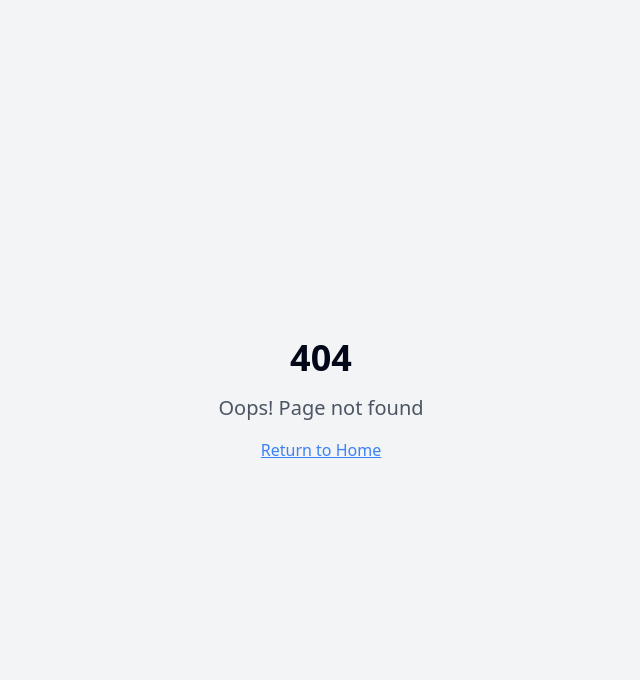
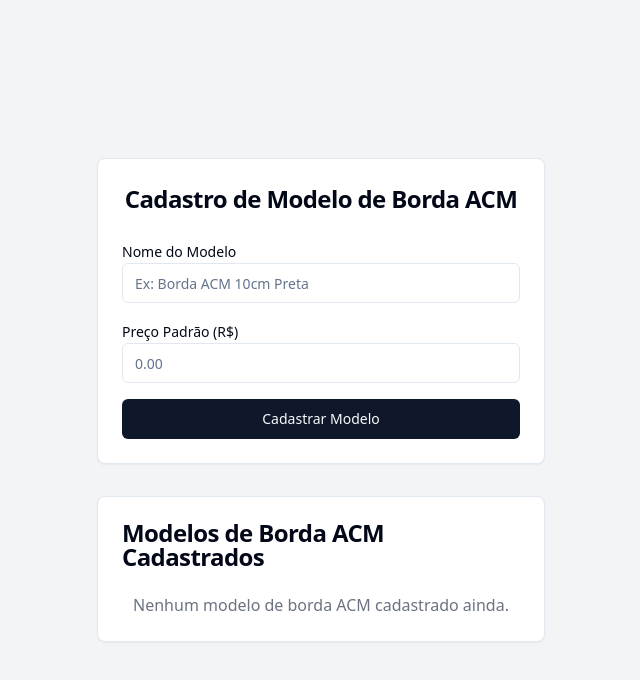
Before and after one commit to williammelo56/exporcamento, a React (Vite) app: page /acm-border-model-registration in a window 1280 px wide. Before the commit this address had no page. Shown: the top 680 px of the page, without its empty margins (319-959 px from the left). Built offline with nearby package versions, Linux system fonts and the light colour scheme.

Commit message:
[dyad] wrote 4 file(s)

```diff
--- a/src/App.tsx
+++ b/src/App.tsx
@@ -10,8 +10,9 @@ import Register from "./pages/Register";
 import Login from "./pages/Login";
 import History from "./pages/History";
 import ProductRegistration from "./pages/ProductRegistration";
-import SalespersonRegistration from "./pages/SalespersonRegistration"; // Importar a nova página
-import PanelModelRegistration from "./pages/PanelModelRegistration"; // Importar a nova página
+import SalespersonRegistration from "./pages/SalespersonRegistration";
+import PanelModelRegistration from "./pages/PanelModelRegistration";
+import AcmBorderModelRegistration from "./pages/AcmBorderModelRegistration"; // Importar a nova página
 
 const queryClient = new QueryClient();
 
@@ -28,8 +29,9 @@ const App = () => (
           <Route path="/register" element={<Register />} />
           <Route path="/login" element={<Login />} />
           <Route path="/product-registration" element={<ProductRegistration />} />
-          <Route path="/salesperson-registration" element={<SalespersonRegistration />} /> {/* Nova rota */}
-          <Route path="/panel-model-registration" element={<PanelModelRegistration />} /> {/* Nova rota */}
+          <Route path="/salesperson-registration" element={<SalespersonRegistration />} />
+          <Route path="/panel-model-registration" element={<PanelModelRegistration />} />
+          <Route path="/acm-border-model-registration" element={<AcmBorderModelRegistration />} /> {/* Nova rota */}
           {/* Redireciona a rota raiz para /login */}
           <Route path="/" element={<Navigate to="/login" replace />} />
           {/* ADD ALL CUSTOM ROUTES ABOVE THE CATCH-ALL "*" ROUTE */}
--- a/src/components/LedPanelConfigurator.tsx
+++ b/src/components/LedPanelConfigurator.tsx
@@ -12,6 +12,7 @@ import { showSuccess, showError } from "@/utils/toast";
 import { useNavigate } from "react-router-dom";
 import { Plus } from "lucide-react";
 import { PanelModel } from "@/pages/PanelModelRegistration"; // Importar a interface PanelModel
+import { AcmBorderModel } from "@/pages/AcmBorderModelRegistration"; // Importar a interface AcmBorderModel
 
 interface Salesperson {
   id: string;
@@ -30,6 +31,7 @@ const LedPanelConfigurator = () => {
   const navigate = useNavigate();
   const [salespeople, setSalespeople] = useState<Salesperson[]>([]);
   const [panelModels, setPanelModels] = useState<PanelModel[]>([]);
+  const [acmBorderModels, setAcmBorderModels] = useState<AcmBorderModel[]>([]); // Novo estado para modelos de borda ACM
 
   const [selectedSalespersonId, setSelectedSalespersonId] = useState("");
   const [nomeDoCliente, setNomeDoCliente] = useState("");
@@ -40,6 +42,8 @@ const LedPanelConfigurator = () => {
   const [valorUnitarioPainel, setValorUnitarioPainel] = useState<number | string>("");
   const [valorUnitarioEstrutura, setValorUnitarioEstrutura] = useState<number | string>("");
   const [incluirBorda, setIncluirBorda] = useState(false);
+  const [selectedAcmBorderModelId, setSelectedAcmBorderModelId] = useState(""); // Novo estado para borda ACM
+  const [valorUnitarioBordaAcm, setValorUnitarioBordaAcm] = useState<number | string>(""); // Novo estado para preço da borda ACM
   const [distanciaLocal, setDistanciaLocal] = useState<number | string>("");
   const [tempoViagem, setTempoViagem] = useState<number | string>("");
   const [numeroFuncionarios, setNumeroFuncionarios] = useState<number | string>("");
@@ -49,7 +53,7 @@ const LedPanelConfigurator = () => {
   const [incluirPilarFerro, setIncluirPilarFerro] = useState(false);
   const [oferecerLocacao, setOferecerLocacao] = useState(false);
 
-  // Load salespeople and panel models from localStorage
+  // Load data from localStorage
   useEffect(() => {
     const storedSalespeople = localStorage.getItem("salespeople");
     if (storedSalespeople) {
@@ -58,6 +62,10 @@ const LedPanelConfigurator = () => {
     const storedPanelModels = localStorage.getItem("panelModels");
     if (storedPanelModels) {
       setPanelModels(JSON.parse(storedPanelModels));
+    }
+    const storedAcmBorderModels = localStorage.getItem("acmBorderModels"); // Carregar modelos de borda ACM
+    if (storedAcmBorderModels) {
+      setAcmBorderModels(JSON.parse(storedAcmBorderModels));
     }
   }, []);
 
@@ -76,6 +84,16 @@ const LedPanelConfigurator = () => {
     setValorUnitarioEstrutura(structurePrices[tipoDeFace] || 0);
   }, [tipoDeFace]);
 
+  // Update ACM border unit price when selected ACM border model changes
+  useEffect(() => {
+    const model = acmBorderModels.find(m => m.id === selectedAcmBorderModelId);
+    if (model) {
+      setValorUnitarioBordaAcm(model.defaultPrice);
+    } else {
+      setValorUnitarioBordaAcm("");
+    }
+  }, [selectedAcmBorderModelId, acmBorderModels]);
+
   const handleCalculateBudget = (e: React.FormEvent) => {
     e.preventDefault();
 
@@ -89,6 +107,8 @@ const LedPanelConfigurator = () => {
     const parsedNumeroFuncionarios = parseFloat(numeroFuncionarios as string);
     const parsedHorasTrabalho = parseFloat(horasTrabalho as string);
     const parsedHorasMunck = parseFloat(horasMunck as string);
+    const parsedValorUnitarioBordaAcm = parseFloat(valorUnitarioBordaAcm as string);
+
 
     if (
       !selectedSalespersonId ||
@@ -103,7 +123,8 @@ const LedPanelConfigurator = () => {
       isNaN(parsedNumeroFuncionarios) || parsedNumeroFuncionarios <= 0 ||
       isNaN(parsedHorasTrabalho) || parsedHorasTrabalho < 0 ||
       isNaN(parsedHorasMunck) || parsedHorasMunck < 0 ||
-      !controladora
+      !controladora ||
+      (incluirBorda && (!selectedAcmBorderModelId || isNaN(parsedValorUnitarioBordaAcm) || parsedValorUnitarioBordaAcm <= 0))
     ) {
       showError("Por favor, preencha todos os campos obrigatórios com valores válidos.");
       return;
@@ -118,6 +139,8 @@ const LedPanelConfigurator = () => {
       valorUnitarioPainel: parsedValorUnitarioPainel,
       valorUnitarioEstrutura: parsedValorUnitarioEstrutura,
       incluirBorda,
+      modeloBordaAcm: incluirBorda ? acmBorderModels.find(m => m.id === selectedAcmBorderModelId)?.name : undefined,
+      valorUnitarioBordaAcm: incluirBorda ? parsedValorUnitarioBordaAcm : undefined,
       instalacao: {
         distanciaLocal: parsedDistanciaLocal,
         tempoViagem: parsedTempoViagem,
@@ -285,10 +308,53 @@ const LedPanelConfigurator = () => {
             <Checkbox
               id="incluirBorda"
               checked={incluirBorda}
-              onCheckedChange={(checked) => setIncluirBorda(checked === true)}
+              onCheckedChange={(checked) => {
+                setIncluirBorda(checked === true);
+                if (checked === false) {
+                  setSelectedAcmBorderModelId(""); // Limpa a seleção da borda se o checkbox for desmarcado
+                  setValorUnitarioBordaAcm(""); // Limpa o valor da borda
+                }
+              }}
             />
             <Label htmlFor="incluirBorda">Incluir borda no pedido?</Label>
           </div>
+
+          {incluirBorda && (
+            <div className="grid grid-cols-1 md:grid-cols-2 gap-4">
+              <div>
+                <Label htmlFor="modeloBordaAcm">Modelo de Borda ACM:</Label>
+                <div className="flex items-center space-x-2">
+                  <Select value={selectedAcmBorderModelId} onValueChange={setSelectedAcmBorderModelId} required={incluirBorda}>
+                    <SelectTrigger id="modeloBordaAcm">
+                      <SelectValue placeholder="Selecione um modelo de borda ACM" />
+                    </SelectTrigger>
+                    <SelectContent>
+                      {acmBorderModels.map((model) => (
+                        <SelectItem key={model.id} value={model.id}>
+                          {model.name}
+                        </SelectItem>
+                      ))}
+                    </SelectContent>
+                  </Select>
+                  <Button variant="outline" size="icon" onClick={() => navigate("/acm-border-model-registration")} aria-label="Cadastrar novo modelo de borda ACM">
+                    <Plus className="h-4 w-4" />
+                  </Button>
+                </div>
+              </div>
+              <div>
+                <Label htmlFor="valorUnitarioBordaAcm">Valor Unitário da Borda ACM (R$):</Label>
+                <Input
+                  id="valorUnitarioBordaAcm"
+                  type="number"
+                  step="0.01"
+                  value={valorUnitarioBordaAcm}
+                  onChange={(e) => setValorUnitarioBordaAcm(e.target.value)}
+                  placeholder="0.00"
+                  required={incluirBorda}
+                />
+              </div>
+            </div>
+          )}
 
           <h3 className="text-lg font-semibold mt-6 mb-4">Seção de Instalação</h3>
           <div className="grid grid-cols-1 md:grid-cols-2 gap-4">
--- /dev/null
+++ b/src/pages/AcmBorderModelRegistration.tsx
@@ -0,0 +1,140 @@
+"use client";
+
+import React, { useState, useEffect } from "react";
+import { Card, CardHeader, CardTitle, CardContent } from "@/components/ui/card";
+import { Label } from "@/components/ui/label";
+import { Input } from "@/components/ui/input";
+import { Button } from "@/components/ui/button";
+import { showSuccess, showError } from "@/utils/toast";
+import { Table, TableHeader, TableRow, TableHead, TableBody, TableCell } from "@/components/ui/table";
+import { Trash2 } from "lucide-react";
+
+export interface AcmBorderModel {
+  id: string;
+  name: string;
+  defaultPrice: number; // Adicionando um preço padrão para a borda ACM
+}
+
+const AcmBorderModelRegistration = () => {
+  const [modelName, setModelName] = useState("");
+  const [modelPrice, setModelPrice] = useState<number | string>("");
+  const [acmBorderModels, setAcmBorderModels] = useState<AcmBorderModel[]>([]);
+
+  useEffect(() => {
+    const storedAcmBorderModels = localStorage.getItem("acmBorderModels");
+    if (storedAcmBorderModels) {
+      setAcmBorderModels(JSON.parse(storedAcmBorderModels));
+    }
+  }, []);
+
+  const handleAddAcmBorderModel = (e: React.FormEvent) => {
+    e.preventDefault();
+    const parsedPrice = parseFloat(modelPrice as string);
+
+    if (!modelName.trim() || isNaN(parsedPrice) || parsedPrice <= 0) {
+      showError("Por favor, preencha todos os campos com valores válidos.");
+      return;
+    }
+
+    const newAcmBorderModel: AcmBorderModel = {
+      id: crypto.randomUUID(),
+      name: modelName.trim(),
+      defaultPrice: parsedPrice,
+    };
+
+    const updatedAcmBorderModels = [...acmBorderModels, newAcmBorderModel];
+    setAcmBorderModels(updatedAcmBorderModels);
+    localStorage.setItem("acmBorderModels", JSON.stringify(updatedAcmBorderModels));
+    showSuccess("Modelo de borda ACM cadastrado com sucesso!");
+    setModelName("");
+    setModelPrice("");
+  };
+
+  const handleDeleteAcmBorderModel = (id: string) => {
+    const updatedAcmBorderModels = acmBorderModels.filter((m) => m.id !== id);
+    setAcmBorderModels(updatedAcmBorderModels);
+    localStorage.setItem("acmBorderModels", JSON.stringify(updatedAcmBorderModels));
+    showSuccess("Modelo de borda ACM removido com sucesso!");
+  };
+
+  return (
+    <div className="min-h-screen flex flex-col items-center justify-center bg-gray-100 dark:bg-gray-900 p-4">
+      <Card className="w-full max-w-md mb-8">
+        <CardHeader className="text-center">
+          <CardTitle className="text-2xl">Cadastro de Modelo de Borda ACM</CardTitle>
+        </CardHeader>
+        <CardContent>
+          <form onSubmit={handleAddAcmBorderModel} className="space-y-4">
+            <div>
+              <Label htmlFor="modelName">Nome do Modelo</Label>
+              <Input
+                id="modelName"
+                type="text"
+                placeholder="Ex: Borda ACM 10cm Preta"
+                value={modelName}
+                onChange={(e) => setModelName(e.target.value)}
+                required
+              />
+            </div>
+            <div>
+              <Label htmlFor="modelPrice">Preço Padrão (R$)</Label>
+              <Input
+                id="modelPrice"
+                type="number"
+                step="0.01"
+                placeholder="0.00"
+                value={modelPrice}
+                onChange={(e) => setModelPrice(e.target.value)}
+                required
+              />
+            </div>
+            <Button type="submit" className="w-full">
+              Cadastrar Modelo
+            </Button>
+          </form>
+        </CardContent>
+      </Card>
+
+      <Card className="w-full max-w-md">
+        <CardHeader>
+          <CardTitle>Modelos de Borda ACM Cadastrados</CardTitle>
+        </CardHeader>
+        <CardContent>
+          {acmBorderModels.length === 0 ? (
+            <p className="text-center text-gray-500">Nenhum modelo de borda ACM cadastrado ainda.</p>
+          ) : (
+            <Table>
+              <TableHeader>
+                <TableRow>
+                  <TableHead>Nome</TableHead>
+                  <TableHead>Preço Padrão</TableHead>
+                  <TableHead className="text-right">Ações</TableHead>
+                </TableRow>
+              </TableHeader>
+              <TableBody>
+                {acmBorderModels.map((model) => (
+                  <TableRow key={model.id}>
+                    <TableCell className="font-medium">{model.name}</TableCell>
+                    <TableCell>R$ {model.defaultPrice.toFixed(2)}</TableCell>
+                    <TableCell className="text-right">
+                      <Button
+                        variant="ghost"
+                        size="icon"
+                        onClick={() => handleDeleteAcmBorderModel(model.id)}
+                        aria-label="Excluir modelo"
+                      >
+                        <Trash2 className="h-4 w-4 text-red-500" />
+                      </Button>
+                    </TableCell>
+                  </TableRow>
+                ))}
+              </TableBody>
+            </Table>
+          )}
+        </CardContent>
+      </Card>
+    </div>
+  );
+};
+
+export default AcmBorderModelRegistration;
--- a/src/pages/Index.tsx
+++ b/src/pages/Index.tsx
@@ -35,14 +35,19 @@ const Index = () => {
               Cadastrar Produtos
             </Button>
           </Link>
-          <Link to="/salesperson-registration"> {/* Novo link */}
+          <Link to="/salesperson-registration">
             <Button size="lg" variant="ghost" className="text-lg px-8 py-4 w-full">
               Cadastrar Vendedores
             </Button>
           </Link>
-          <Link to="/panel-model-registration"> {/* Novo link */}
+          <Link to="/panel-model-registration">
             <Button size="lg" variant="ghost" className="text-lg px-8 py-4 w-full">
               Cadastrar Modelos de Painel
+            </Button>
+          </Link>
+          <Link to="/acm-border-model-registration"> {/* Novo link */}
+            <Button size="lg" variant="ghost" className="text-lg px-8 py-4 w-full">
+              Cadastrar Modelos de Borda ACM
             </Button>
           </Link>
           <Button size="lg" variant="destructive" className="text-lg px-8 py-4 w-full" onClick={handleLogout}>
```
